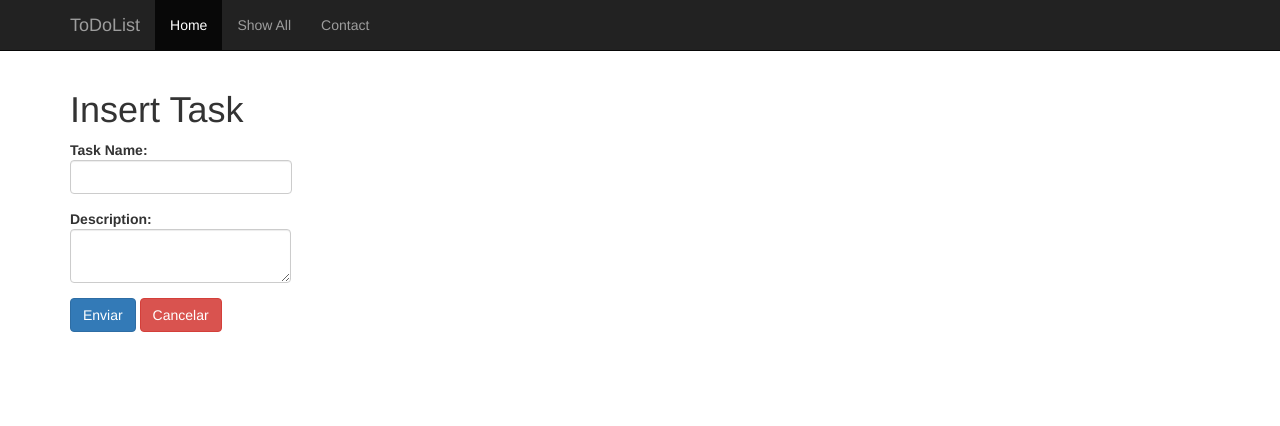
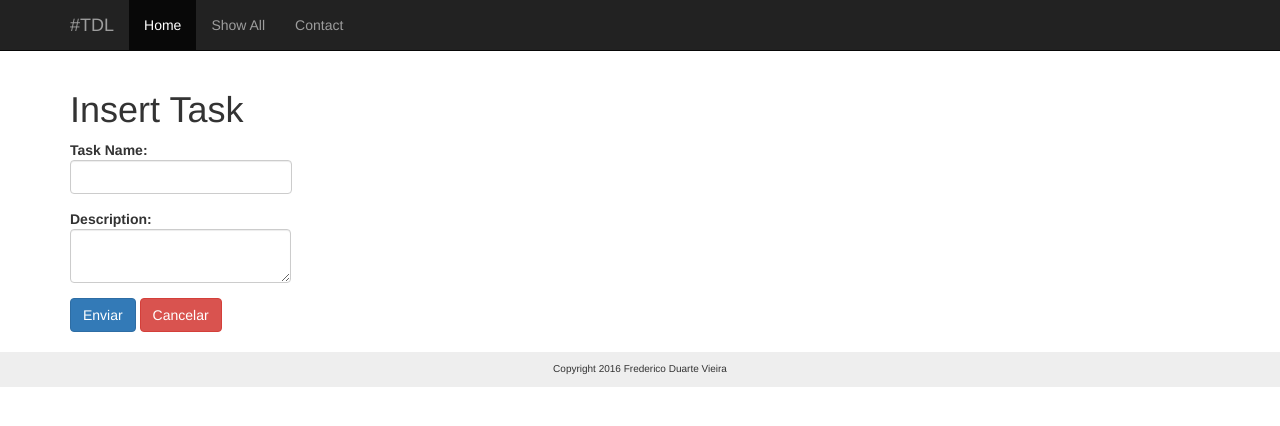
Before and after one commit to FredericoVieira/flask-todo, a Flask app: page /create in a window 1280 px wide. Shown: the top 426 px of the page. Run offline with Flask 2, Linux system fonts and the light colour scheme; some libraries are stand-ins or nearby versions.

Commit message:
Adds footer to layout template.

```diff
--- a/app/templates/task/layout.html
+++ b/app/templates/task/layout.html
@@ -7,9 +7,10 @@
         <meta name="viewport" content="width=device-width, initial-scale=1">
         <link rel="stylesheet" href="https://maxcdn.bootstrapcdn.com/bootstrap/3.3.6/css/bootstrap.min.css">
         <link rel="stylesheet" href="/static/css/style.css">
-        <title>Title</title>
+        <title>To Do List</title>
     </head>
     <body>
+      <header>
         <nav class="navbar navbar-inverse navbar-fixed-top">
           <div class="container">
             <div class="navbar-header">
@@ -20,7 +21,7 @@
                 <span class="icon-bar"></span>
                 <span class="icon-bar"></span>
               </button>
-              <a class="navbar-brand" href="{{ url_for('task.index') }}">ToDoList</a>
+              <a class="navbar-brand" href="{{ url_for('task.index') }}">#TDL</a>
             </div>
             <div id="navbar" class="collapse navbar-collapse">
               <ul class="nav navbar-nav">
@@ -31,10 +32,17 @@
             </div>
           </div>
         </nav>
+      </header>
         <div class="container">
           {% block content %}
           {% endblock %}
         </div>
-
     </body>
+    <footer>
+      <div class="container">
+        <p>
+          Copyright 2016 Frederico Duarte Vieira
+        </p>
+    </div>
+    </footer>
 </html>
```
